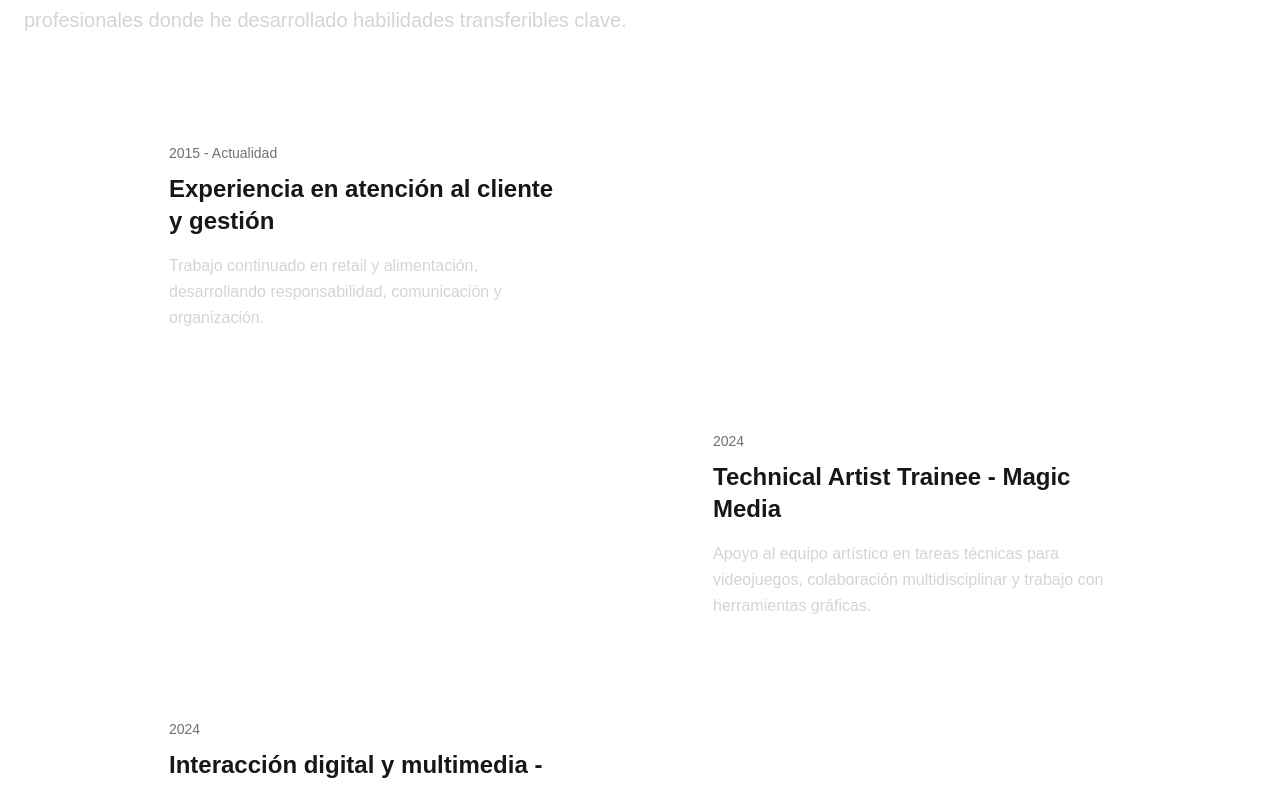
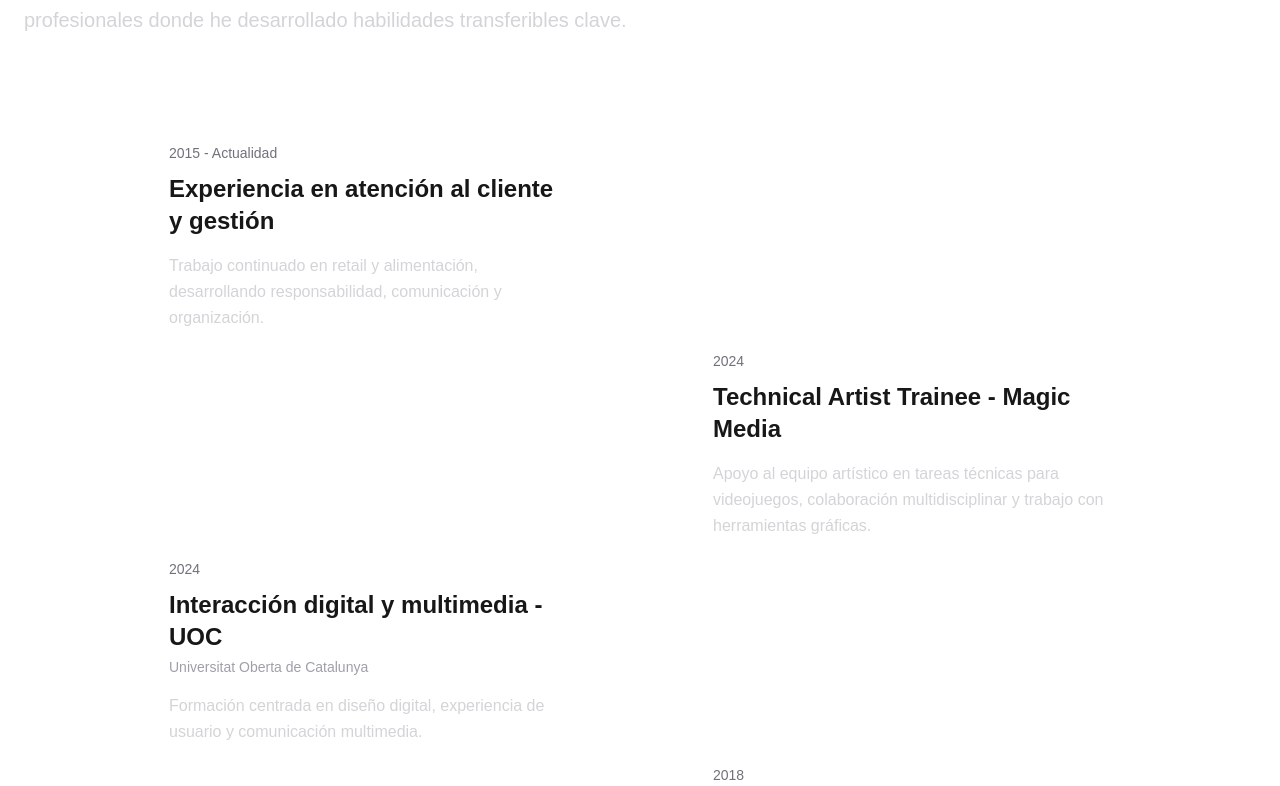
Before and after one commit to joangoma-code/portfolio, a Next.js app: page / in a window 1280 px wide. Shown: the part 2727-3513 px from the top of the page. Built offline with nearby package versions, Linux system fonts and the light colour scheme.

Commit message:
mejoras UX

```diff
--- a/components/sections/ExperienceSection.tsx
+++ b/components/sections/ExperienceSection.tsx
@@ -1,7 +1,6 @@
-// sections/ExperienceSection.tsx
-
 import Container from "../ui/Container";
 import ExperienceCard from "../ui/ExperienceCard";
+
 
 const experiences = [
   {
@@ -60,14 +59,16 @@ export default function ExperienceSection() {
           </div>
 
           <div className="relative">
-            {/* Línea central */}
+            {/* Línea timeline */}
             <div className="absolute left-4 top-0 h-full w-px bg-white/10 md:left-1/2 md:-translate-x-1/2" />
 
-            <div className="space-y-12">
+            <div className="flex flex-col">
               {experiences.map((experience, index) => (
                 <div
                   key={experience.title}
-                  className="relative flex w-full"
+                  className={`relative flex w-full items-start ${
+                    index !== 0 ? "mt-12 md:-mt-8" : ""
+                  }`}
                 >
                   {/* Punto timeline */}
                   <div className="absolute left-4 top-8 z-10 h-3 w-3 -translate-x-1/2 rounded-full bg-white md:left-1/2" />
--- a/components/sections/ProjectSection.tsx
+++ b/components/sections/ProjectSection.tsx
@@ -4,6 +4,7 @@ import { useState } from "react";
 import Container from "../ui/Container";
 import ProjectCard from "../ui/ProjectCard";
 import ProjectModal from "../ui/ProjectModal";
+
 
 const projects = [
   {
@@ -93,7 +94,6 @@ export default function ProjectsSection() {
                 />
               ))}
             </div>
-
           </div>
         </Container>
       </section>
--- a/components/ui/ProjectCard.tsx
+++ b/components/ui/ProjectCard.tsx
@@ -1,4 +1,6 @@
 "use client";
+
+//import Image from "next/image";
 
 type ProjectCardProps = {
   title: string;
--- a/components/ui/ProjectModal.tsx
+++ b/components/ui/ProjectModal.tsx
@@ -19,15 +19,26 @@ export default function ProjectModal({
 }: ProjectModalProps) {
   if (!project) return null;
 
+  const handleBackdropClick = (
+    event: React.MouseEvent<HTMLDivElement>
+  ) => {
+    if (event.target === event.currentTarget) {
+      onClose();
+    }
+  };
+
   return (
-    <div className="fixed inset-0 z-100 flex items-center justify-center bg-black/80 p-4 backdrop-blur-md">
+    <div
+      onClick={handleBackdropClick}
+      className="fixed inset-0 z-100 flex items-center justify-center bg-black/80 p-4 backdrop-blur-md"
+    >
       <div className="relative max-h-[90vh] w-full max-w-4xl overflow-y-auto rounded-3xl border border-white/10 bg-zinc-950">
         <button
           onClick={onClose}
           className="absolute right-4 top-4 z-10 rounded-full border border-white/10 bg-black/40 p-2 transition-colors hover:bg-white/10"
         >
-          {/*<X size={18} />*/}
-          <span>✕</span>
+          {/* <X size={18} /> */}
+          <span>X</span>
         </button>
 
         <div className="aspect-video overflow-hidden rounded-t-3xl">
```
